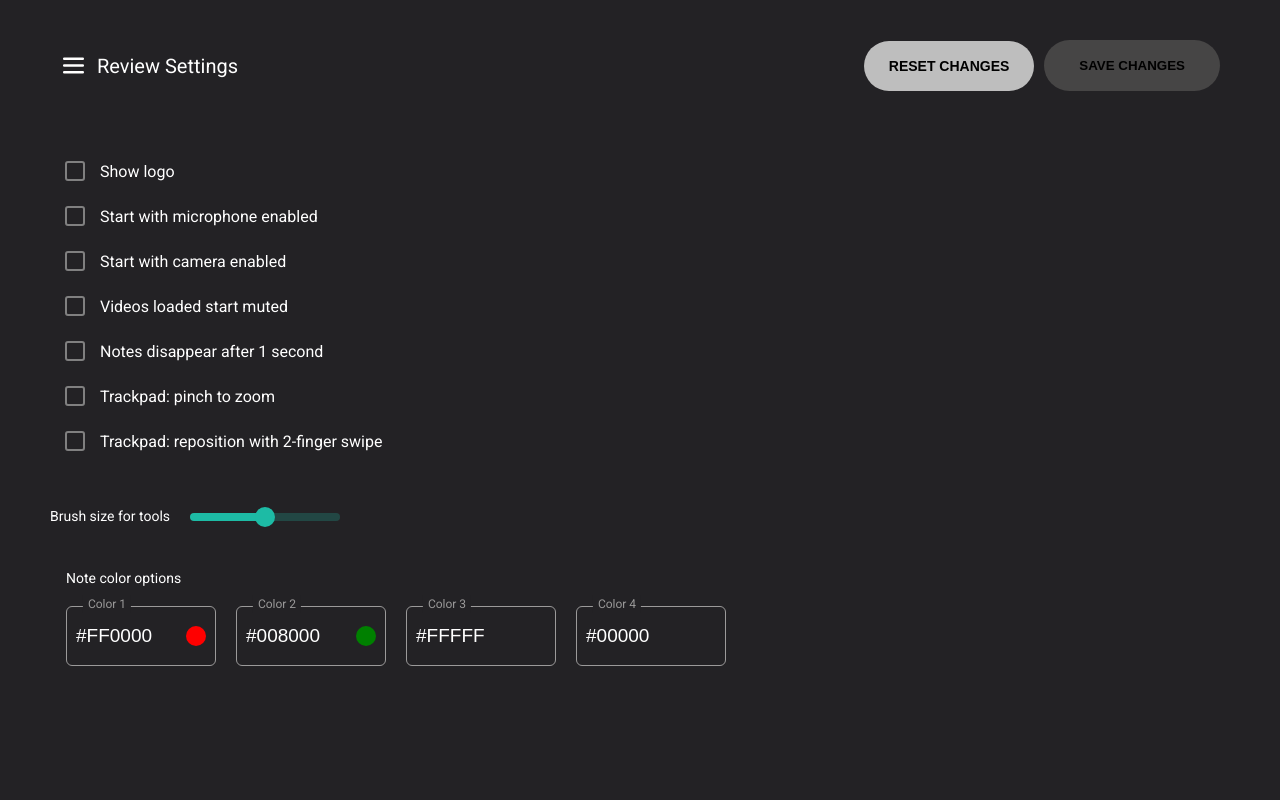
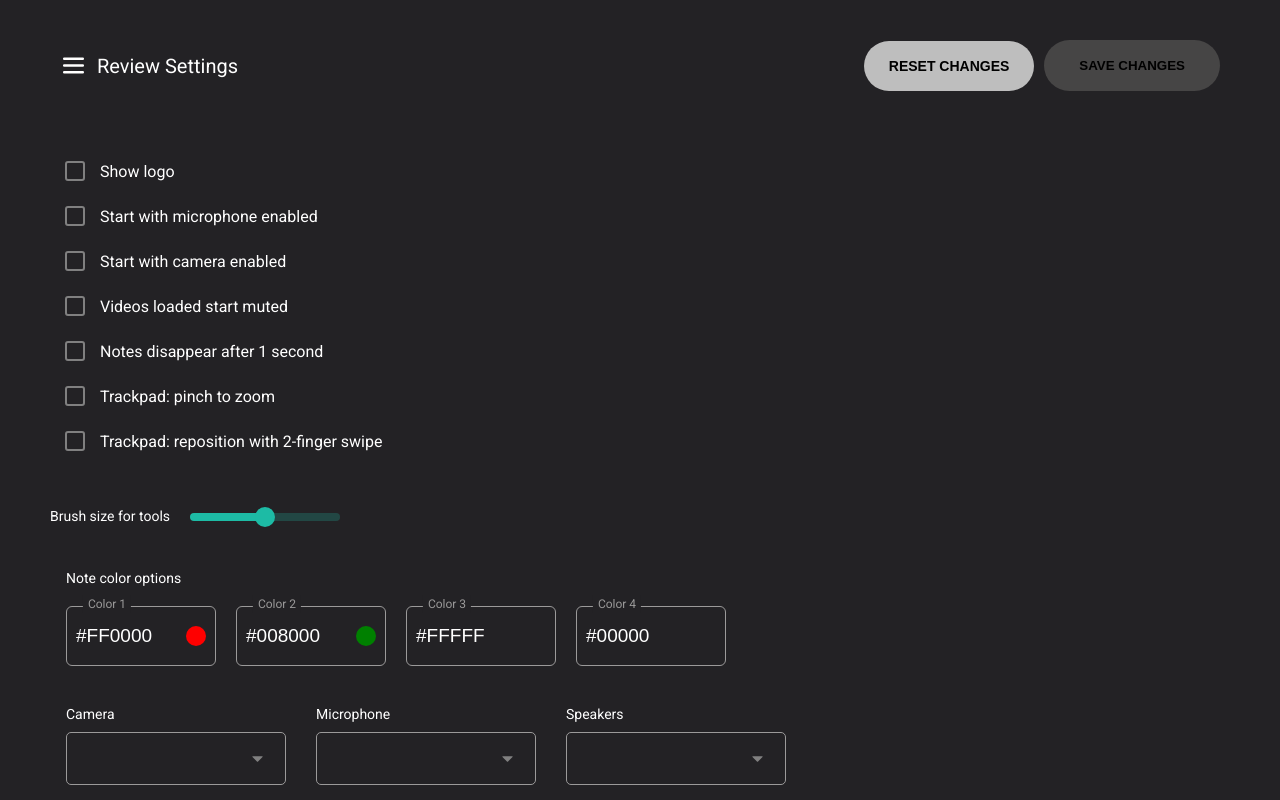
Before and after one commit to iagoPinheiro1401/pactto_challenge, a Next.js app: page /reviewSettings in a window 1280 px wide. Built offline with nearby package versions, Linux system fonts and the light colour scheme.

Commit message:
reviewSettings: created SelectOptions

```diff
--- /dev/null
+++ b/src/components/selectOptions/SelectOptions.jsx
@@ -0,0 +1,44 @@
+import styled from "styled-components"
+import { useState } from "react"
+import { CaretDown } from '@phosphor-icons/react'
+
+const Container = styled.div`
+    display: flex;
+    align-items: center;
+    justify-content: end;
+    padding: 0 20px;
+    width: 220px;
+    height: 53px;
+    border: 1px solid #9b9a9a;
+    border-radius: 5px;
+    cursor: pointer;
+
+    :hover {
+        border-color: ${props => props.theme.colors.green};
+        outline: none;
+    }
+`
+
+const StyledCaret = styled(CaretDown)`
+  transform: ${props => props.isOpen ? 'rotate(180deg)' : 'rotate(0deg)'};
+  transition: transform 0.3s ease;
+`
+
+export default function SelectOptions() {
+    const [isOpen, setIsOpen] = useState(false)
+
+    const handleClick = () => {
+        setIsOpen(!isOpen)
+    }
+
+    return(
+        <Container               onClick={handleClick}>
+             <StyledCaret
+                size={15}
+                weight="fill"
+                color={isOpen ? '#1DBBA5' : 'gray'}
+                isOpen={isOpen}
+            />
+        </Container>
+    )
+}
--- a/src/pages/reviewSettings.jsx
+++ b/src/pages/reviewSettings.jsx
@@ -7,6 +7,7 @@ import ResetButton from "@/components/buttons/changesButtons/ResetButton"
 import Checkbox from "@/components/input/Checkbox"
 import RangeInput from "@/components/input/RangeInput"
 import NoteColor from "../components/noteColor/NoteColor"
+import SelectOptions from "@/components/selectOptions/SelectOptions"
 
 import { useMenu } from "@/hooks/useMenu"
 
@@ -77,6 +78,18 @@ const NoteColorContainer = styled.div`
     gap: 20px;
 `
 
+const SelectContainer = styled.div`
+    display: flex;
+    gap: 30px;
+    margin-left: 36px;
+`
+
+const TextAndSelect = styled.div`
+    display: flex;
+    flex-direction: column;
+    gap: 10px;
+`
+
 export default function ReviewSettings() {
     const { isMenuOpen, toggleMenu } = useMenu()
 
@@ -114,6 +127,21 @@ export default function ReviewSettings() {
                     <NoteColor initialText="#00000" text="Color 4"/>
                 </NoteColorContainer>
             </TextAndNote>
+            <SelectContainer>
+                <TextAndSelect>
+                    <TextMedium color="white">Camera</TextMedium>
+                    <SelectOptions/>
+                </TextAndSelect>
+                <TextAndSelect>
+                    <TextMedium color="white">Microphone</TextMedium>
+                    <SelectOptions/>
+                </TextAndSelect>
+                <TextAndSelect>
+                    <TextMedium color="white">Speakers
+                    </TextMedium>
+                    <SelectOptions/>
+                </TextAndSelect>
+            </SelectContainer>
         </>
     )
 }
```
